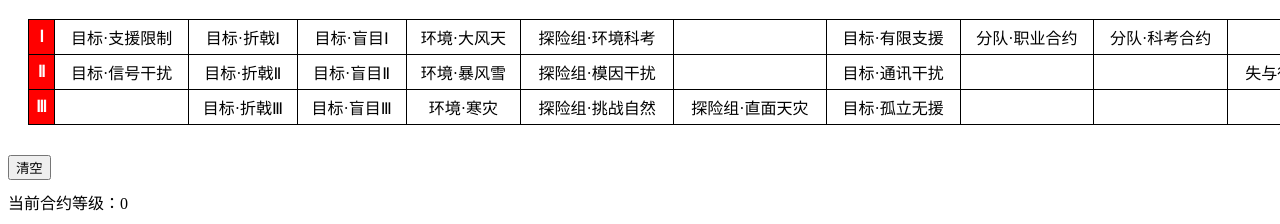
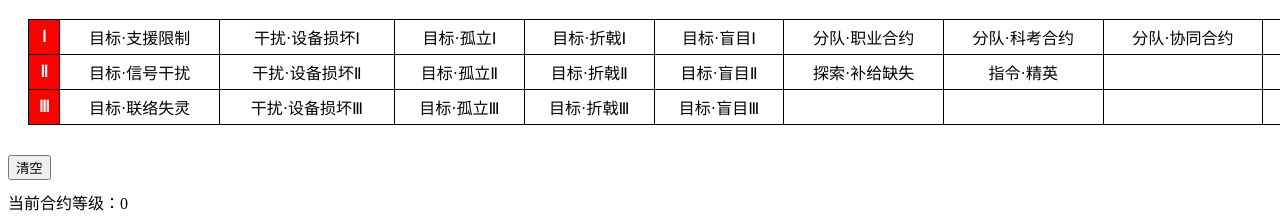
Before and after one commit to Longxuanyue/chongjiaobei, a plain HTML site: page 决赛.html in a window 1280 px wide. Shown: the part 120-344 px from the top of the page. Drawn offline with Linux system fonts and the light colour scheme.

Commit message:
Please enter the commit message for your changes. Lines starting with '#' will be ignored, and an empty message aborts the commit.
On branch main
Your branch is up to date with 'origin/main'.

Changes to be committed:
	modified:   "\345\206\263\350\265\233.html"

```diff
--- a/决赛.html
+++ b/决赛.html
@@ -112,64 +112,67 @@
             <tr>
                 <th>Ⅰ</th>
                 <td class="selectable" data-description="目标·支援限制">目标·支援限制</td>
+                <td class="selectable" data-description="干扰·设备损坏Ⅰ">干扰·设备损坏Ⅰ</td>
+                <td class="selectable" data-description="目标·孤立Ⅰ">目标·孤立Ⅰ</td>
                 <td class="selectable" data-description="目标·折戟Ⅰ">目标·折戟Ⅰ</td>
                 <td class="selectable" data-description="目标·盲目Ⅰ">目标·盲目Ⅰ</td>
-                <td class="selectable" data-description="环境·大风天">环境·大风天</td>
-                <td class="selectable" data-description="探险组·环境科考">探险组·环境科考</td>
-                <td class="selectable" data-description=""></td>
-                <td class="selectable" data-description="目标·有限支援">目标·有限支援</td>
                 <td class="selectable" data-description="分队·职业合约">分队·职业合约</td>
                 <td class="selectable" data-description="分队·科考合约">分队·科考合约</td>
+                <td class="selectable" data-description="分队·协同合约">分队·协同合约</td>
+                <td class="selectable" data-description="目标·乌合之众Ⅰ">目标·乌合之众Ⅰ</td>
+                <td class="selectable" data-description="目标·协同失效Ⅰ">目标·协同失效Ⅰ</td>
                 <td class="selectable" data-description=""></td>
                 <td class="selectable" data-description="目标·最后防线Ⅰ">目标·最后防线Ⅰ</td>
                 <td class="selectable" data-description="环境·资金困难Ⅰ">环境·资金困难Ⅰ</td>
                 <td class="selectable" data-description="坎诺特·律法保护">坎诺特·律法保护</td>
                 <td class="selectable" data-description=""></td>
-                <td class="selectable" data-description="密文板·无效因果Ⅰ">密文板·无效因果Ⅰ</td>
-                <td class="selectable" data-description="密文板·混乱布局Ⅰ">密文板·混乱布局Ⅰ</td>
-                <td class="selectable" data-description="收藏品·缺失Ⅰ">收藏品·缺失Ⅰ</td>
+                <td class="selectable" data-description=""></td>
+                <td class="selectable" data-description=""></td>
+                <td class="selectable" data-description=""></td>
                 <td class="selectable" data-description=""></td>
             </tr>
             <tr>
                 <th>Ⅱ</th>
                 <td class="selectable" data-description="目标·信号干扰">目标·信号干扰</td>
+                <td class="selectable" data-description="干扰·设备损坏Ⅱ">干扰·设备损坏Ⅱ</td>
+                <td class="selectable" data-description="目标·孤立Ⅱ">目标·孤立Ⅱ</td>
                 <td class="selectable" data-description="目标·折戟Ⅱ">目标·折戟Ⅱ</td>
                 <td class="selectable" data-description="目标·盲目Ⅱ">目标·盲目Ⅱ</td>
-                <td class="selectable" data-description="环境·暴风雪">环境·暴风雪</td>
-                <td class="selectable" data-description="探险组·模因干扰">探险组·模因干扰</td>
+                <td class="selectable" data-description="探索·补给缺失">探索·补给缺失</td>
+                <td class="selectable" data-description="指令·精英">指令·精英</td>
                 <td class="selectable" data-description=""></td>
-                <td class="selectable" data-description="目标·通讯干扰">目标·通讯干扰</td>
-                <td class="selectable" data-description=""></td>
-                <td class="selectable" data-description=""></td>
+                <td class="selectable" data-description="目标·乌合之众Ⅱ">目标·乌合之众Ⅱ</td>
+                <td class="selectable" data-description="目标·协同失效Ⅱ">目标·协同失效Ⅱ</td>
                 <td class="selectable" data-description="失与得·无人生还">失与得·无人生还</td>
                 <td class="selectable" data-description="目标·最后防线Ⅱ">目标·最后防线Ⅱ</td>
                 <td class="selectable" data-description="环境·资金困难Ⅱ">环境·资金困难Ⅱ</td>
                 <td class="selectable" data-description=""></td>
                 <td class="selectable" data-description="环境·交战区">环境·交战区</td>
-                <td class="selectable" data-description="密文板·无效因果Ⅱ">密文板·无效因果Ⅱ</td>
-                <td class="selectable" data-description="密文板·混乱布局Ⅱ">密文板·混乱布局Ⅱ</td>
-                <td class="selectable" data-description="收藏品·缺失Ⅱ">收藏品·缺失Ⅱ</td>
-                <td class="selectable" data-description="环境·前路未卜">环境·前路未卜</td>
+                <td class="selectable" data-description=""></td>
+                <td class="selectable" data-description=""></td>
+                <td class="selectable" data-description=""></td>
+                <td class="selectable" data-description=""></td>
             </tr>
             <tr>
                 <th>Ⅲ</th>
-                <td class="selectable" data-description=""></td>
+                <td class="selectable" data-description="目标·联络失灵">目标·联络失灵</td>
+                <td class="selectable" data-description="干扰·设备损坏Ⅲ">干扰·设备损坏Ⅲ</td>
+                <td class="selectable" data-description="目标·孤立Ⅲ">目标·孤立Ⅲ</td>
                 <td class="selectable" data-description="目标·折戟Ⅲ">目标·折戟Ⅲ</td>
                 <td class="selectable" data-description="目标·盲目Ⅲ">目标·盲目Ⅲ</td>
-                <td class="selectable" data-description="环境·寒灾">环境·寒灾</td>
-                <td class="selectable" data-description="探险组·挑战自然">探险组·挑战自然</td>
-                <td class="selectable" data-description="探险组·直面天灾">探险组·直面天灾</td>
-                <td class="selectable" data-description="目标·孤立无援">目标·孤立无援</td>
                 <td class="selectable" data-description=""></td>
                 <td class="selectable" data-description=""></td>
+                <td class="selectable" data-description=""></td>
+                <td class="selectable" data-description="目标·乌合之众Ⅲ">目标·乌合之众Ⅲ</td>
+                <td class="selectable" data-description="目标·协同失效Ⅲ">目标·协同失效Ⅲ</td>
                 <td class="selectable" data-description=""></td>
                 <td class="selectable" data-description="目标·最后防线Ⅲ">目标·最后防线Ⅲ</td>
                 <td class="selectable" data-description="环境·资金困难Ⅲ">环境·资金困难Ⅲ</td>
                 <td class="selectable" data-description=""></td>
                 <td class="selectable" data-description=""></td>
-                <td class="selectable" data-description="密文板·无解未来">密文板·无解未来</td>
                 <td class="selectable" data-description=""></td>
-                <td class="selectable" data-description="收藏品·缺失Ⅲ">收藏品·缺失Ⅲ</td>
+                <td class="selectable" data-description=""></td>
+                <td class="selectable" data-description=""></td>
                 <td class="selectable" data-description=""></td>
             </tr>
         </table>
@@ -188,36 +191,49 @@
 
         // 标签组，每组中只能选一个
         const tagGroups = [
-            ["目标·支援限制", "目标·信号干扰"],
+            ["目标·支援限制", "目标·信号干扰", "目标·联络失灵"],
+            ["目标·孤立Ⅰ", "目标·孤立Ⅱ", "目标·孤立Ⅲ"],
             ["目标·折戟Ⅰ", "目标·折戟Ⅱ", "目标·折戟Ⅲ", "目标·盲目Ⅰ", "目标·盲目Ⅱ", "目标·盲目Ⅲ"],
-            ["环境·大风天", "环境·暴风雪", "环境·寒灾"],
-            ["探险组·环境科考", "探险组·模因干扰", "探险组·挑战自然", "探险组·直面天灾"],
-            ["目标·有限支援", "目标·通讯干扰", "目标·孤立无援"],
-            ["分队·职业合约", "分队·科考合约"],
+            ["目标·协同失效Ⅰ", "目标·协同失效Ⅱ", "目标·协同失效Ⅲ","目标·乌合之众Ⅰ", "目标·乌合之众Ⅱ", "目标·乌合之众Ⅲ"],
+            ["干扰·设备损坏Ⅰ", "干扰·设备损坏Ⅱ", "干扰·设备损坏Ⅲ"],
+            ["分队·职业合约", "分队·科考合约", "分队·协同合约"],
             ["目标·最后防线Ⅰ", "目标·最后防线Ⅱ", "目标·最后防线Ⅲ"],
             ["失与得·无人生还", "木裂战士·清醒意识"],
             ["环境·资金困难Ⅰ", "环境·资金困难Ⅱ", "环境·资金困难Ⅲ"],
             ["坎诺特·律法保护"],
-            ["环境·交战区"],
-            ["密文板·无效因果Ⅰ", "密文板·无效因果Ⅱ", "密文板·混乱布局Ⅰ", "密文板·混乱布局Ⅱ", "密文板·无解未来"],
-            ["收藏品·缺失Ⅰ", "收藏品·缺失Ⅱ", "收藏品·缺失Ⅲ"],
-            ["环境·前路未卜"]
+            ["环境·交战区"]
         ];
 
         // 定义单元格等级映射关系
         const tagLevels = {
             "目标·支援限制": 1,
             "目标·信号干扰": 2,
-            "环境·大风天": 1,
-            "环境·暴风雪": 2,
-            "环境·寒灾": 3,
+            "目标·联络失灵": 3,
+            "探索·补给缺失": 2,
+            "指令·精英": 2,
+            "目标·协同失效Ⅰ": 1,
+            "目标·协同失效Ⅱ": 2,
+            "目标·协同失效Ⅲ": 3,
+            "目标·乌合之众Ⅰ": 1,
+            "目标·乌合之众Ⅱ": 2,
+            "目标·乌合之众Ⅲ": 3,
+            "目标·折戟Ⅰ": 1,
+            "目标·折戟Ⅱ": 2,
+            "目标·折戟Ⅲ": 3,
+            "目标·盲目Ⅰ": 1,
+            "目标·盲目Ⅱ": 2,
+            "目标·盲目Ⅲ": 3,
+            "干扰·设备损坏Ⅰ": 1,
+            "干扰·设备损坏Ⅱ": 2,
+            "干扰·设备损坏Ⅲ": 3,
             "探险组·环境科考": 1,
             "探险组·模因干扰": 2,
             "探险组·挑战自然": 3,
             "探险组·直面天灾": 3,
-            "目标·有限支援": 1,
-            "目标·通讯干扰": 2,
-            "目标·孤立无援": 3,
+            "目标·孤立Ⅰ": 1,
+            "目标·孤立Ⅱ": 2,
+            "目标·孤立Ⅲ": 3,
+            "分队·协同合约": 1,
             "分队·职业合约": 1,
             "分队·科考合约": 1,
             "失与得·无人生还": 2,
@@ -235,38 +251,38 @@
             "目标·最后防线Ⅲ": 3,
             "环境·资金困难Ⅰ": 1,
             "环境·资金困难Ⅱ": 2,
-            "环境·资金困难Ⅲ": 3,
-            "密文板·无效因果Ⅰ": 1,
-            "密文板·无效因果Ⅱ": 2,
-            "密文板·混乱布局Ⅰ": 1,
-            "密文板·混乱布局Ⅱ": 2,
-            "密文板·无解未来": 3,
-            "收藏品·缺失Ⅰ": 1,
-            "收藏品·缺失Ⅱ": 2,
-            "收藏品·缺失Ⅲ": 3,
-            "环境·前路未卜": 2
+            "环境·资金困难Ⅲ": 3
         };
 
         // 用于保存当前所选标签
         let selectedTags = {
             "目标·支援限制": false,
             "目标·信号干扰": false,
+            "目标·联络失灵": false,
+            "探索·补给缺失": false,
+            "指令·精英": false,
+            "目标·乌合之众Ⅰ": false,
+            "目标·乌合之众Ⅱ": false,
+            "目标·乌合之众Ⅲ": false,
+            "目标·协同失效Ⅰ": false,
+            "目标·协同失效Ⅱ": false,
+            "目标·协同失效Ⅲ": false,
             "目标·折戟Ⅰ": false,
             "目标·折戟Ⅱ": false,
             "目标·折戟Ⅲ": false,
             "目标·盲目Ⅰ": false,
             "目标·盲目Ⅱ": false,
             "目标·盲目Ⅲ": false,
-            "环境·大风天": false,
-            "环境·暴风雪": false,
-            "环境·寒灾": false,
+            "干扰·设备损坏Ⅰ": false,
+            "干扰·设备损坏Ⅱ": false,
+            "干扰·设备损坏Ⅲ": false,
             "探险组·环境科考": false,
             "探险组·模因干扰": false,
             "探险组·挑战自然": false,
             "探险组·直面天灾": false,
             "目标·有限支援": false,
-            "目标·通讯干扰": false,
-            "目标·孤立无援": false,
+            "目标·孤立Ⅱ": false,
+            "目标·孤立Ⅲ": false,
             "分队·职业合约": false,
             "分队·科考合约": false,
             "目标·最后防线Ⅰ": false,
@@ -278,37 +294,34 @@
             "环境·资金困难Ⅱ": false,
             "环境·资金困难Ⅲ": false,
             "坎诺特·律法保护": false,
-            "环境·交战区": false,
-            "密文板·无效因果Ⅰ": false,
-            "密文板·无效因果Ⅱ": false,
-            "密文板·混乱布局Ⅰ": false,
-            "密文板·混乱布局Ⅱ": false,
-            "密文板·无解未来": false,
-            "收藏品·缺失Ⅰ": false,
-            "收藏品·缺失Ⅱ": false,
-            "收藏品·缺失Ⅲ": false,
-            "环境·前路未卜": false
+            "环境·交战区": false
         };
         //每个标签的描述
         const tagDescriptions = {
-            "目标·支援限制": "小队联络次数-1",
-            "目标·信号干扰": "小队联络次数-2",
-            "目标·折戟Ⅰ": "近卫、医疗、先锋干员总数不得超过10名（不包含核心干员与临时招募）",
-            "目标·折戟Ⅱ": "近卫、医疗、先锋干员总数不得超过7名（不包含核心干员与临时招募）",
-            "目标·折戟Ⅲ": "五星及以上近卫、医疗、先锋干员总数不得超过4名（不包含核心干员与临时招募）",
-            "目标·盲目Ⅰ": "狙击、医疗、术士干员总数不得超过10名（不包含核心干员与临时招募）",
-            "目标·盲目Ⅱ": "狙击、医疗、术士干员总数不得超过7名（不包含核心干员与临时招募）",
-            "目标·盲目Ⅲ": "五星及以上狙击、医疗、术士干员总数不得超过4名（不包含核心干员与临时招募）",
-            "环境·大风天": "除前三层外，每层探索结束时，抗干扰指数不可超过5",
-            "环境·暴风雪": "除前三层外，每层探索结束时，抗干扰指数不可超过3",
-            "环境·寒灾": "除前两层外，每层探索结束时，抗干扰指数不可超过2",
-            "探险组·环境科考": "指定通关等级为3",
-            "探险组·模因干扰": "指定通关等级为7",
-            "探险组·挑战自然": "指定通关等级为12",
-            "探险组·直面天灾": "指定通关等级为15",
-            "目标·有限支援": "临时招募干员数不可超过5名，但总得分额外+ 50分",
-            "目标·通讯干扰": "临时招募干员数不可超过3名，但总得分额外+ 100分",
-            "目标·孤立无援": "临时招募干员数不可超过1名，且不可招募临时6星干员，但总得分额外 + 150分",
+            "目标·支援限制": "小队联络次数总数为4",
+            "目标·信号干扰": "小队联络次数总数为2",
+            "目标·联络失灵": "禁止小队联络",
+            "探索·补给缺失": "不得抓取开局增益",
+            "指令·精英": "团队全部非临时招募六星干员的种类不可超过20",
+            "目标·乌合之众Ⅰ": "编入队伍的六星干员数不得超过10人",
+            "目标·乌合之众Ⅱ": "编入队伍的六星干员数不得超过8人",
+            "目标·乌合之众Ⅲ": "编入队伍的六星干员数不得超过6人",
+            "目标·协同失效Ⅰ": "战斗进行中最多可同时部署人数为9",
+            "目标·协同失效Ⅱ": "战斗进行中最多可同时部署人数为7",
+            "目标·协同失效Ⅲ": "战斗进行中最多可同时部署人数为5",
+            "目标·折戟Ⅰ": "编入队伍中五星及以上近卫、辅助、重装干员总数不得超过6名（不包含核心干员与临时招募）",
+            "目标·折戟Ⅱ": "编入队伍中五星及以上近卫、辅助、重装干员总数不得超过4名（不包含核心干员与临时招募）",
+            "目标·折戟Ⅲ": "编入队伍中五星及以上近卫、辅助、重装干员总数不得超过3名（不包含核心干员与临时招募）",
+            "目标·盲目Ⅰ": "编入队伍中五星及以上狙击、特种、术士干员总数不得超过6名（不包含核心干员与临时招募）",
+            "目标·盲目Ⅱ": "编入队伍中五星及以上狙击、特种、术士干员总数不得超过4名（不包含核心干员与临时招募）",
+            "目标·盲目Ⅲ": "编入队伍中五星及以上狙击、特种、术士干员总数不得超过3名（不包含核心干员与临时招募）",
+            "干扰·设备损坏Ⅰ": "除前三层外，每层探索结束时，抗干扰指数不可超过4",
+            "干扰·设备损坏Ⅱ": "除前三层外，每层探索结束时，抗干扰指数不可超过3",
+            "干扰·设备损坏Ⅲ": "除前三层外，每层探索结束时，抗干扰指数不可超过2",
+            "目标·孤立Ⅰ": "临时招募干员数不可超过4名，且临时招募六星干员数不超过2，但总得分额外+ 50分",
+            "目标·孤立Ⅱ": "临时招募干员数不可超过3名，且临时招募六星干员数不超过1，但总得分额外+ 150分",
+            "目标·孤立Ⅲ": "临时招募干员数不可超过2名，且不可招募临时6星干员，但总得分额外 + 250分",
+            "分队·协同合约": "三人必须选择同一初始分队，且不得选择随心所欲开局",
             "分队·职业合约": "仅可选择突击战术、堡垒战术、远程战术、破坏战术、高规格、永恒狩猎、生活至上、科学主义、特训分队，团队赛时每名选手不可选择相同分队",
             "分队·科考合约": "仅可选择指挥、集群、矛头、后勤、永恒狩猎、生活至上、科学主义、特训分队，团队赛时每名选手不可选择相同分队",
             "木裂战士·清醒意识": "在第四层、第五层的任意一层战斗中，木裂战士免疫眩晕、冰冻、睡眠（操作实现）。若在成功通关结局之前未执行则视作未选取",
@@ -319,18 +332,9 @@
             "坎诺特·律法保护": "团队可攻打坎诺特的次数 - 1",
             "环境·高压作战": "团队每名六星干员出场次数不可超过2次，超出后扣除500分",
             "环境·交战区": "团队总招募六星干员数不可超过20，临时招募与核心干员不算",
-            "目标·最后防线Ⅰ": "本次探索，除区域最终战外，团队赛时全体队员共享次数，至多10次战斗允许敌人进入我方防御点，每超出1次扣除团队总分50分。",
-            "目标·最后防线Ⅱ": "本次探索，除区域最终战外，团队赛时全体队员共享次数，至多8次战斗允许敌人进入我方防御点，每超出1次扣除团队总分50分。",
-            "目标·最后防线Ⅲ": "本次探索，除区域最终战外，团队赛时全体队员共享次数，至多6次战斗允许敌人进入我方防御点，每超出1次扣除团队总分50分。",
-            "密文板·无效因果Ⅰ": "持有的因果密文板数量不可超过5",
-            "密文板·无效因果Ⅱ": "持有的因果密文板数量不可超过3",
-            "密文板·混乱布局Ⅰ": "持有的布局密文板数量不可超过5",
-            "密文板·混乱布局Ⅱ": "持有的布局密文板数量不可超过3",
-            "密文板·无解未来": "持有的密文板数量不可超过6",
-            "收藏品·缺失Ⅰ": "禁止选取支援道具，通过古地树实获取的收藏品不做计算",
-            "收藏品·缺失Ⅱ": "禁止选取支援道具、手系专业道具，通过古地树实获取的收藏品不做计算",
-            "收藏品·缺失Ⅲ": "禁止选取支援道具、手系专业道具、支柱系道具，通过古地树实获取的收藏品不做计算",
-            "环境·前路未卜": "先行一步节点中不可派遣干员"
+            "目标·最后防线Ⅰ": "本次探索中，至多7次战斗可以扣除生命值，每超出1次扣70分。每剩余一次加10分。团队赛中，未用完的次数可继承",
+            "目标·最后防线Ⅱ": "本次探索中，至多6次战斗可以扣除生命值，每超出1次扣70分。每剩余一次加20分。团队赛中，未用完的次数可继承",
+            "目标·最后防线Ⅲ": "本次探索中，至多5次战斗可以扣除生命值，每超出1次扣70分。每剩余一次加20分。团队赛中，未用完的次数可继承"
         }
         const clearButton = document.getElementById('clear-button');
         clearButton.addEventListener('click', function () {
```
